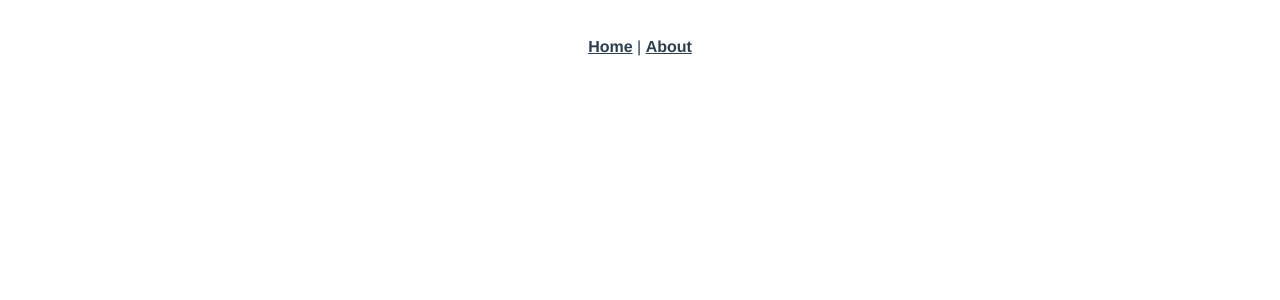
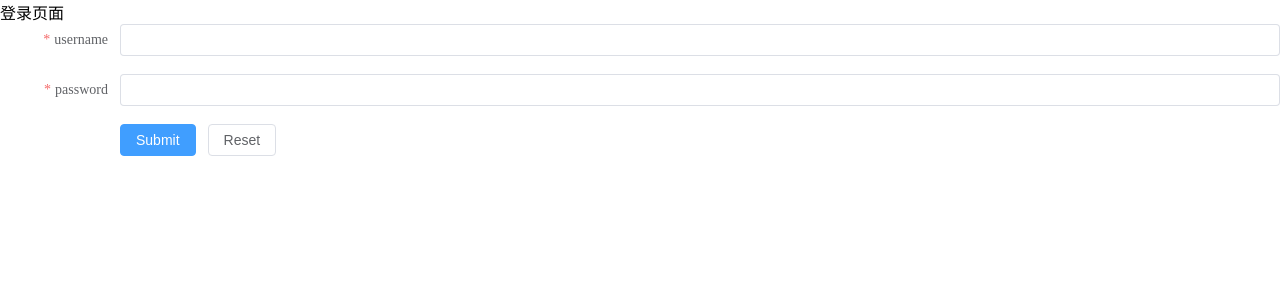
Before and after one commit to biubidang/blog_vue3, a Vue app in the folder blog_general/: page /login in a window 1280 px wide. Before the commit this address had no page. Shown: the top 300 px of the page. Built offline with nearby package versions, Linux system fonts and the light colour scheme.

Commit message:
登录页面编写

```diff
--- a/blog_general/src/App.vue
+++ b/blog_general/src/App.vue
@@ -1,30 +1,14 @@
 <template>
-  <nav>
-    <router-link to="/">Home</router-link> |
-    <router-link to="/about">About</router-link>
-  </nav>
   <router-view/>
 </template>
 
 <style lang="scss">
-#app {
-  font-family: Avenir, Helvetica, Arial, sans-serif;
-  -webkit-font-smoothing: antialiased;
-  -moz-osx-font-smoothing: grayscale;
-  text-align: center;
-  color: #2c3e50;
-}
-
-nav {
-  padding: 30px;
-
-  a {
-    font-weight: bold;
-    color: #2c3e50;
-
-    &.router-link-exact-active {
-      color: #42b983;
-    }
+  *{
+    padding: 0;
+    margin: 0;
   }
-}
+  html,body,#app{
+    width: 100%;
+    height: 100%;
+  }
 </style>
--- a/blog_general/src/pages/Login.vue
+++ b/blog_general/src/pages/Login.vue
@@ -1,13 +1,65 @@
 <template>
+<div>登录页面</div>
+  <div class="login-box">
+  <el-form
+      ref="ruleFormRef"
+      :model="ruleForm"
+      status-icon
+      :rules="rules"
+      label-width="120px"
+      class="demo-ruleForm"
+  >
+    <el-form-item label="username" prop="username">
+      <el-input v-model="ruleForm.username" type="username" autocomplete="off" />
+    </el-form-item>
+    <el-form-item label="password" prop="password">
+      <el-input
+          v-model="ruleForm.password"
+          type="password"
+          autocomplete="off"
+      />
+    </el-form-item>
 
+    <el-form-item>
+      <el-button type="primary" @click="submitForm(ruleFormRef)"
+      >Submit</el-button
+      >
+      <el-button @click="resetForm(ruleFormRef)">Reset</el-button>
+    </el-form-item>
+  </el-form>
+  </div>
 </template>
 
-<script>
-export default {
-  name: "Login"
-}
+<script lang="ts">
+import {defineComponent, reactive, toRefs} from "vue";
+
+export default defineComponent({
+
+    name: "Login",
+    setup(){
+      const data=reactive({
+        ruleForm:{
+          username:"",
+          password:""
+        },
+        rules:{
+          username: [
+            { required: true, message: '', trigger: 'blur' },
+            { min: 3, max: 5, message: 'Length should be 3 to 10', trigger: 'blur' },
+          ],
+          password: [
+            { required: true, message: '', trigger: 'blur' },
+            { min: 3, max: 5, message: 'Length should be 3 to 10', trigger: 'blur' },
+          ],
+        }
+      });
+      return {...toRefs(data)};
+  }
+})
+
 </script>
 
-<style scoped>
+<style lang="scss" scoped>
+
 
 </style>
--- a/blog_general/src/router/index.ts
+++ b/blog_general/src/router/index.ts
@@ -14,6 +14,14 @@ const routes: Array<RouteRecordRaw> = [
     // this generates a separate chunk (about.[hash].js) for this route
     // which is lazy-loaded when the route is visited.
     component: () => import(/* webpackChunkName: "about" */ '../views/AboutView.vue')
+  },
+  {
+    path: '/login',
+    name: 'login',
+    // route level code-splitting
+    // this generates a separate chunk (about.[hash].js) for this route
+    // which is lazy-loaded when the route is visited.
+    component: () => import(/* webpackChunkName: "about" */ '../pages/Login.vue')
   }
 ]
 
```
